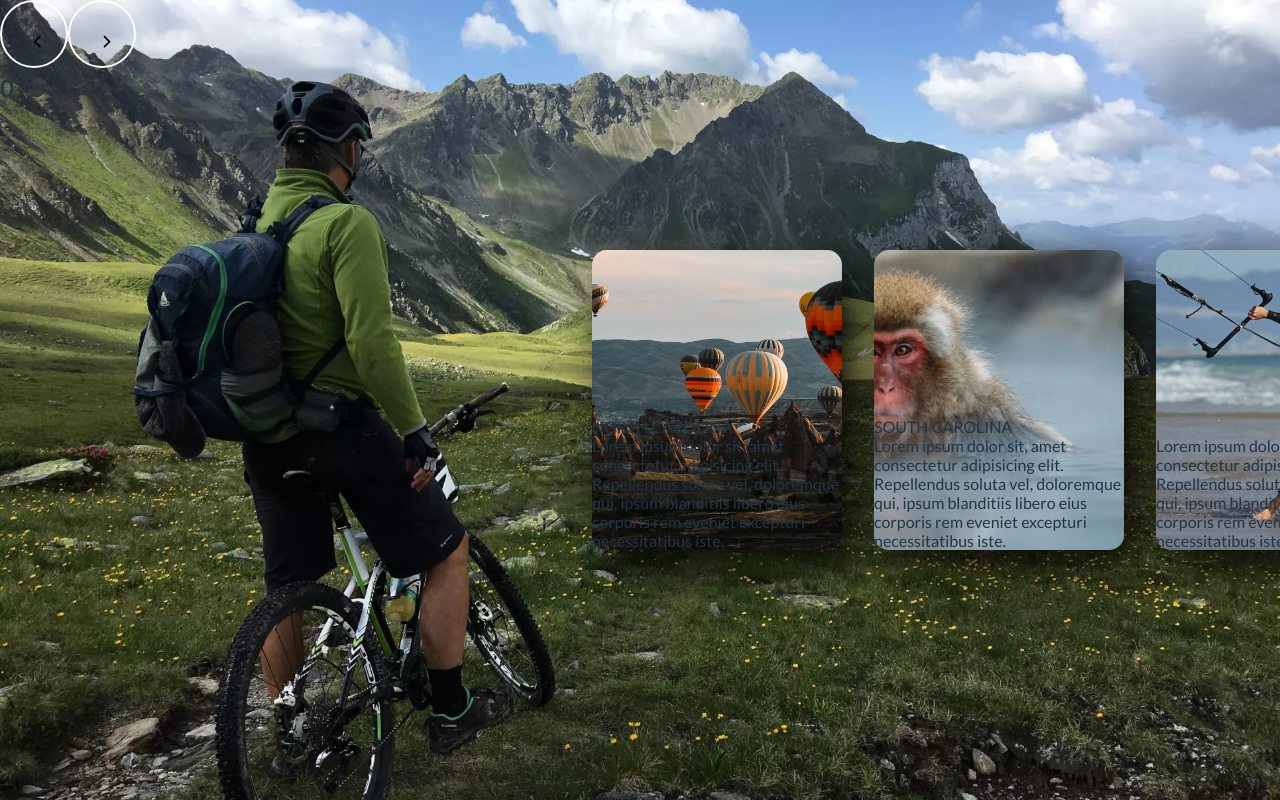
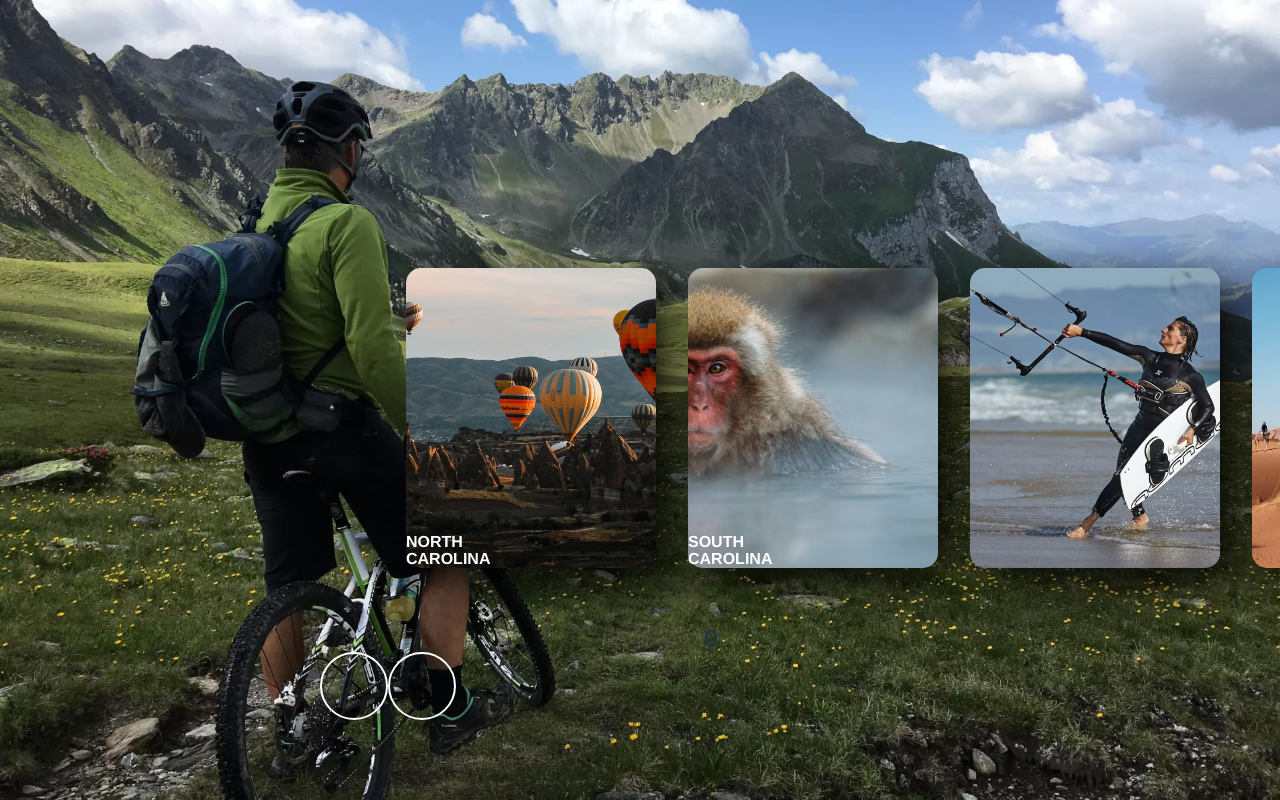
Before and after one commit to Nmelms/globe, a React (Vite) app: page / in a window 1280 px wide. Built offline with nearby package versions, Linux system fonts and the light colour scheme; the HTML template or start-up script is replaced by a standard one.

Commit message:
resized ccard for mobile

```diff
--- a/src/App.css
+++ b/src/App.css
@@ -1,6 +1,9 @@
 #root {
   position: relative;
   overflow: hidden;
+  display: flex;
+  /* flex-direction: column; */
+
   background-repeat: no-repeat;
   background-size: cover;
   background-image: url("./assets/saint-antonien-2000w.webp");
@@ -12,19 +15,22 @@
   font-family: "Lato", sans-serif;
 }
 .bottom-wrapper {
-  justify-content: space-between;
-  max-width: 50vw !important;
+  width: 100%;
+  position: relative;
 }
 .bar-wrapper {
-  width: 30vw;
-  left: 60%;
-  bottom: 17%;
-  z-index: 50;
+  position: relative;
+  z-index: 100;
 }
 .slider-wrapper {
+  height: fit-content;
   position: absolute;
-  left: 50%;
-  bottom: 20%;
+  justify-self: flex-end;
+  display: flex;
+  flex-direction: column;
+  align-items: center;
+  bottom: 10%;
+  width: 100vw;
 }
 .bar {
   min-width: 80% !important;
@@ -56,22 +62,21 @@
   overflow: hidden;
 }
 .card-slider {
-  z-index: 50;
-  left: 45%;
-  bottom: 25%;
-  height: 350px;
+  position: relative;
+  z-index: 100;
   max-width: 500px;
   display: flex;
-  position: absolute;
 }
 
 .image-card {
   box-shadow: rgb(0, 0, 0) 15px 15px 50px;
   border-radius: 15px;
   margin: 0 1rem 0 1rem;
-  min-width: 250px;
-  max-width: 300px;
-  height: 300px;
+  min-width: 150px;
+
+  max-width: 150px;
+  object-fit: contain;
+  height: 200px;
   display: flex;
   justify-content: flex-end;
   flex-direction: column;
@@ -80,6 +85,7 @@
   background-position: center;
 }
 .image-card.full-screen {
+  margin: 0;
   background-size: cover;
   background-repeat: no-repeat;
   background-position: center;
@@ -97,10 +103,10 @@
 .offset {
   transform: translateX(-282px);
 }
-/* div.image-card.full-screen {
+div.image-card.full-screen {
   justify-content: center;
-} */
-/* p {
+}
+p {
   height: 0px;
   overflow: hidden;
   color: white;
@@ -108,18 +114,28 @@
 }
 div.image-card.full-screen p {
   font-size: 1rem;
-  transition: height 0.25s ease-in;
+  transition: height 0.5s ease-in;
   transition-delay: 0.25s;
-  height: 10%;
+  height: 100px;
+  min-height: fit-content;
+  position: absolute;
+  bottom: 65%;
   display: block;
-  padding-left: 4rem;
+  width: 100%;
 }
 div.image-card.full-screen .title {
   font-size: 40px;
   justify-content: center;
+  position: absolute;
+  top: 5%;
+  height: fit-content;
   padding: 1rem 1rem 1rem 4rem;
 }
-.title {
+div.image-card.full-screen .title h1 {
+  font-size: 30px;
+}
+.title h1 {
+  font-size: 1rem;
   font-family: "Helvetica Neue", Helvetica, Arial, sans-serif;
   width: 30%;
   position: relative;
@@ -140,26 +156,44 @@ div.image-card.full-screen .title {
   display: flex;
   width: 100%;
   justify-content: space-between;
-} */
-@keyframes logo-spin {
-  from {
-    transform: rotate(0deg);
+}
+@media screen and (min-width: 900px) {
+  .bottom-wrapper {
+    justify-content: space-between;
+    max-width: 50vw !important;
   }
-  to {
-    transform: rotate(360deg);
+  .bar-wrapper {
+    width: 30vw;
+    left: 60%;
+    bottom: 17%;
+  }
+  .slider-wrapper {
+    height: fit-content;
+    position: absolute;
+    justify-self: flex-end;
+    bottom: 10%;
+  }
+  .card-slider {
+    position: relative;
+    z-index: 100;
+    height: 350px;
+    max-width: 500px;
+    display: flex;
+  }
+  .image-card {
+    box-shadow: rgb(0, 0, 0) 15px 15px 50px;
+    border-radius: 15px;
+    margin: 0 1rem 0 1rem;
+    min-width: 250px;
+    /* max-width: 300px; */
+    width: 300px;
+    object-fit: contain;
+    height: 300px;
+    display: flex;
+    justify-content: flex-end;
+    flex-direction: column;
+    background-size: cover;
+    background-repeat: no-repeat;
+    background-position: center;
   }
 }
-
-@media (prefers-reduced-motion: no-preference) {
-  a:nth-of-type(2) .logo {
-    animation: logo-spin infinite 20s linear;
-  }
-}
-
-.card {
-  padding: 2em;
-}
-
-.read-the-docs {
-  color: #888;
-}
--- a/src/App.jsx
+++ b/src/App.jsx
@@ -21,22 +21,22 @@ function App() {
 
   return (
     <>
-      {/* <div className="slider-wrapper container row "> */}
+      <div className="slider-wrapper ">
         <CardSlider
           myDivRefs={myDivRefs}
           num={num}
           setNum={setNum}
           images={images}
         ></CardSlider>
-      <div className="bottom-wrapper d-flex">
+        <div className="bottom-wrapper d-flex justify-content-center container row">
+          <Bar num={num} imgArr={imgArr}></Bar>
           <SliderBtns
             num={num}
             setNum={setNum}
             myDivRefs={myDivRefs}
           ></SliderBtns>
-        <Bar num={num} imgArr={imgArr}></Bar>
         </div>
-      {/* </div> */}
+      </div>
     </>
   )
 }
--- a/src/components/Bar.jsx
+++ b/src/components/Bar.jsx
@@ -2,7 +2,7 @@ import ProgressBar from "react-bootstrap/ProgressBar"
 
 function Bar({ imgArr, num }) {
   return (
-    <div className="bar-wrapper d-flex align-items-center col-8">
+    <div className="bar-wrapper pt-2 d-flex justify-content-center align-items-center col-12 m-0 px-4">
       <ProgressBar
         widith={75}
         className="bar"
@@ -11,7 +11,7 @@ function Bar({ imgArr, num }) {
         max={imgArr.length}
         now={num}
       />
-      <h2 className="text-white p-4">{num}</h2>
+      <h2 className="text-white px-3">{num}</h2>
     </div>
   )
 }
--- a/src/components/CardSlider.jsx
+++ b/src/components/CardSlider.jsx
@@ -16,8 +16,10 @@ export default function CardSlider({ images, num, setNum, myDivRefs }) {
             style={{ backgroundImage: `url(${image.url})` }}
             className="image-card"
           >
-            <div className="title w-50 ps-4">{image.title}</div>
-            <p>
+            <div className="title w-50 ps-4">
+              <h1>{image.title}</h1>
+            </div>
+            <p className="px-2">
               Lorem ipsum dolor sit, amet consectetur adipisicing elit.
               Repellendus soluta vel, doloremque qui, ipsum blanditiis libero
               eius corporis rem eveniet excepturi necessitatibus iste.
--- a/src/components/SliderBtns.jsx
+++ b/src/components/SliderBtns.jsx
@@ -16,10 +16,10 @@ export default function SliderBtns({ myDivRefs, num, setNum }) {
 
     myDivRefs.current[num].classList.add("full-screen")
 
-    Flip.from(state, { duration: 0.5 })
-    Flip.from(state2, { duration: 0.5, ease: "back.out(1)", delay: 0.005 })
-    Flip.from(state3, { duration: 0.5, ease: "back.out(1)", delay: 0.05 })
-    Flip.from(state4, { duration: 0.5, ease: "back.out(1)", delay: 0.1 })
+    Flip.from(state, { duration: 0.3 })
+    Flip.from(state2, { duration: 0.3, ease: "back.out(1)", delay: 0.005 })
+    Flip.from(state3, { duration: 0.3, ease: "back.out(1)", delay: 0.05 })
+    Flip.from(state4, { duration: 0.3, ease: "back.out(1)", delay: 0.1 })
   }
 
   const handlePrevClick = () => {
@@ -34,17 +34,18 @@ export default function SliderBtns({ myDivRefs, num, setNum }) {
     myDivRefs.current[updatedNum].classList.remove("full-screen")
 
     Flip.from(state, {
-      duration: 0.5,
+      duration: 0.3,
       scale: true,
+      ease: "back.out(1)",
     })
 
-    Flip.from(state2, { duration: 0.5 })
-    Flip.from(state3, { duration: 0.5 })
-    Flip.from(state4, { duration: 0.5 })
+    Flip.from(state2, { duration: 0.3, ease: "back.out(1)" })
+    Flip.from(state3, { duration: 0.3, ease: "back.out(1)" })
+    Flip.from(state4, { duration: 0.3, ease: "back.out(1)" })
   }
 
   return (
-    <div className="buttons d-flex col-4 align-items-center">
+    <div className="buttons d-flex col-12 justify-content-center align-items-center">
       <button
         className="slider-btn d-flex align-items-center justify-content-center mx-4 col-1"
         onClick={() => handlePrevClick()}
```
Lines whose indentation alone changed are shown as unchanged.
